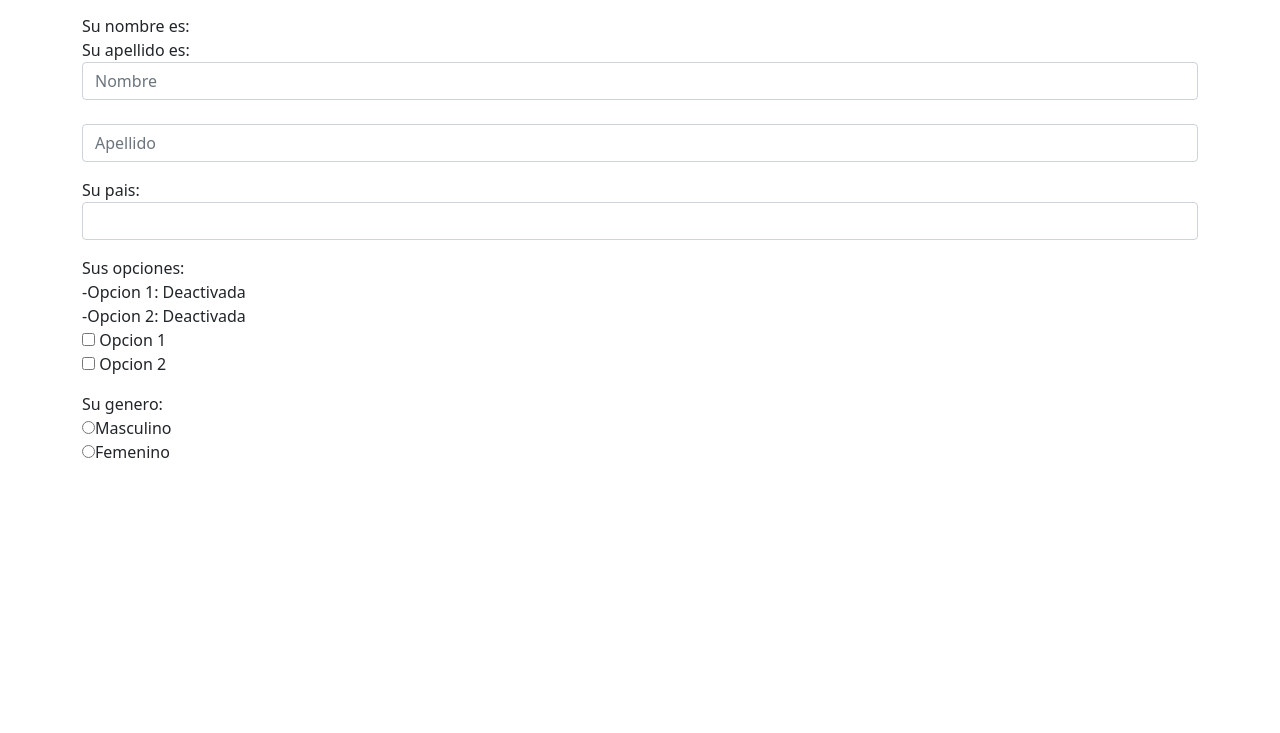
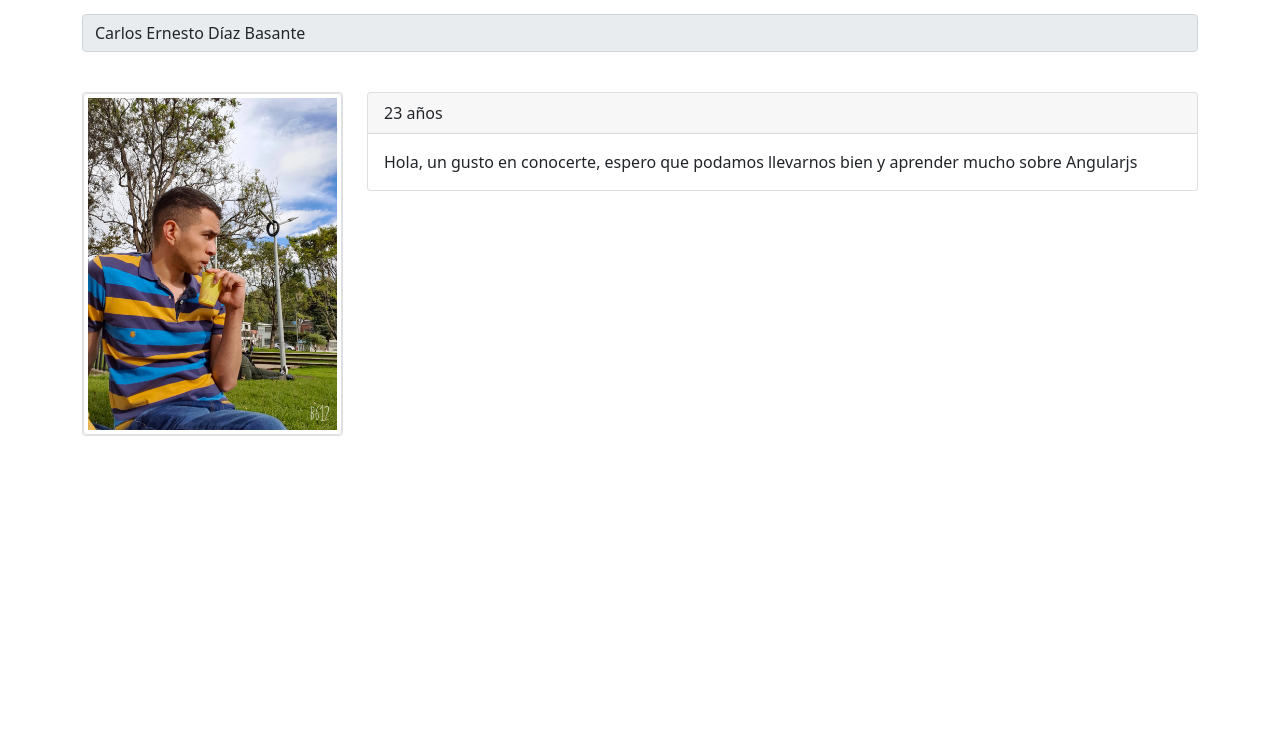
Before and after one commit to carlosdizx/AngularJs, a website: page index.html in a window 1280 px wide. Shown: the part 67-800 px from the top of the page. Drawn offline with Linux system fonts and the light colour scheme.

Commit message:
Cargando informacion desde un controlador

```diff
--- a/index.html
+++ b/index.html
@@ -1,54 +1,43 @@
 <!DOCTYPE html>
-<html ng-app>
+<html ng-app="universidadApp">
   <head>
     <meta charset="UTF-8" />
     <title>Primer ejemplo angular</title>
     <link rel="stylesheet" href="css/bootstrap.min.css" />
     <script src="js/lib/angular.min.js"></script>
+    <script src="js/aplicacion.js"></script>
   </head>
   <body>
-    <div class="container">
-      <h1>Ng-Model de angularjs</h1>
+    <div class="container" ng-controller="profesorCtrl as profe">
+      <h1>Ng-Model y controler de angularjs</h1>
       <hr />
       <p>
-        Su nombre es: {{nombre}}
-        <br />
-        Su apellido es: {{apellido}}
         <input
           type="text"
-          ng-model="nombre"
           class="form-control"
-          placeholder="Nombre"
+          value="{{profe.profesor.nombre}}"
+          disabled
         />
         <br />
-        <input
-          type="text"
-          ng-model="apellido"
-          class="form-control"
-          placeholder="Apellido"
-        />
       </p>
 
-      <p>
-        Su pais: {{pais}}
-        <select class="form-control" ng-model="pais">
-          <option value="Colombia">Colombia</option>
-          <option value="Ecuador">Ecuador</option>
-          <option value="Venezuela">Venezuela</option>
-        </select>
-      </p>
-      <p>
-        Sus opciones: <br />
-        -Opcion 1: {{opcion1 ? "Activada" : "Deactivada"}} <br />
-        -Opcion 2: {{opcion2 ? "Activada" : "Deactivada"}} <br />
-        <input type="checkbox" id="opcion" ng-model="opcion1" /> Opcion 1 <br />
-        <input type="checkbox" ng-model="opcion2" /> Opcion 2 <br />
-      </p>
-      <p>
-        Su genero: {{genero}}<br />
-        <input type="radio" value="M" ng-model="genero" />Masculino <br />
-        <input type="radio" value="F" ng-model="genero" />Femenino <br />
-      </p>
+      <div class="row">
+        <div class="col-sm-3">
+          <div class="card">
+            <img
+              ng-src="{{profe.profesor.foto}}"
+              class="img-thumbnail img-fluid"
+              alt="{{profe.profesor.nombre}}"
+            />
+          </div>
+        </div>
+        <div class="col-sm-9">
+          <div class="card">
+            <div class="card-header">{{profe.profesor.edad}} años</div>
+            <div class="card-body">{{profe.profesor.bio}}</div>
+          </div>
+        </div>
+      </div>
     </div>
   </body>
 </html>
--- a/js/aplicacion.js
+++ b/js/aplicacion.js
@@ -5,6 +5,6 @@ aplicacion.controller("profesorCtrl", function () {
     nombre: "Carlos Ernesto Díaz Basante",
     bio: "Hola, un gusto en conocerte, espero que podamos llevarnos bien y aprender mucho sobre Angularjs",
     edad: 23,
-    foto: "img/carlosd.jpg",
+    foto: "../img/carlosd.jpg",
   };
 });
```
Also changed, not shown: favicon.ico (added), img/carlosd.jpg (added).
